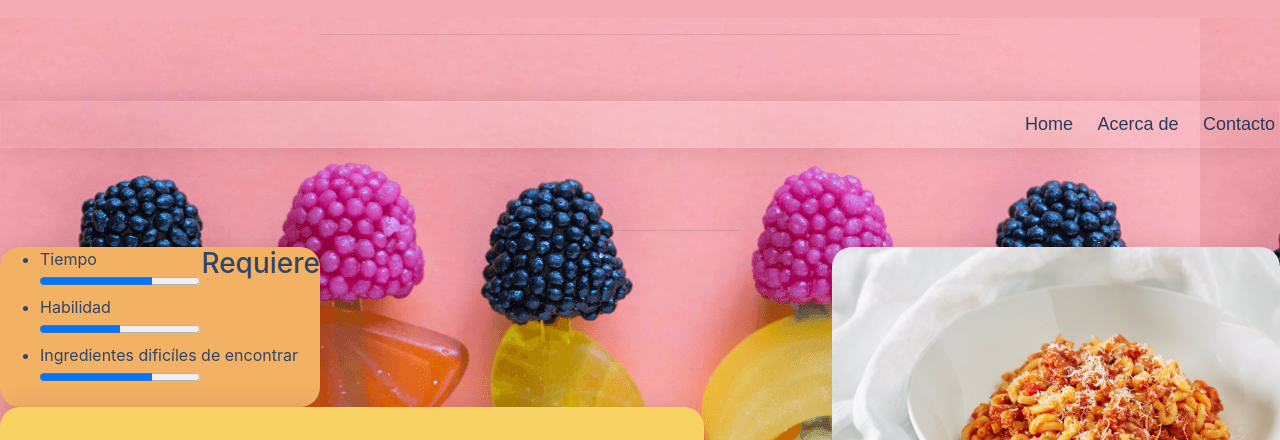
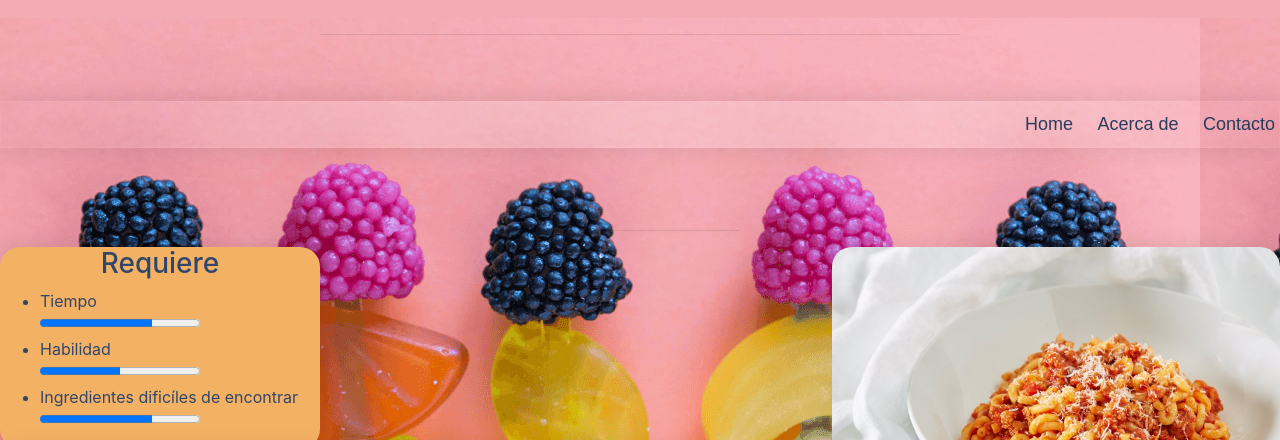
Before and after one commit to Mathaion/Git, a plain HTML site: page index.html in a window 1280 px wide. Shown: the part 110-550 px from the top of the page. Drawn offline with nearby package versions, Linux system fonts and the light colour scheme.

Commit message:
Update index.html

```diff
--- a/index.html
+++ b/index.html
@@ -24,7 +24,7 @@
 		<hr width="200px">
 		<img src="ragu.jpg" alt="" height="55%" width="35%" align="right" class="img"/>
 		<div class='column' style=background:#f3b164; padding: 1em;>
-			<h3 align="center", class=Right>   Requiere</h3>
+			<h3 align="center">   Requiere</h3>
 			<ul>
 				<li> Tiempo <br />
 					<progress min="0" max="100" value="70"></progress>
```
